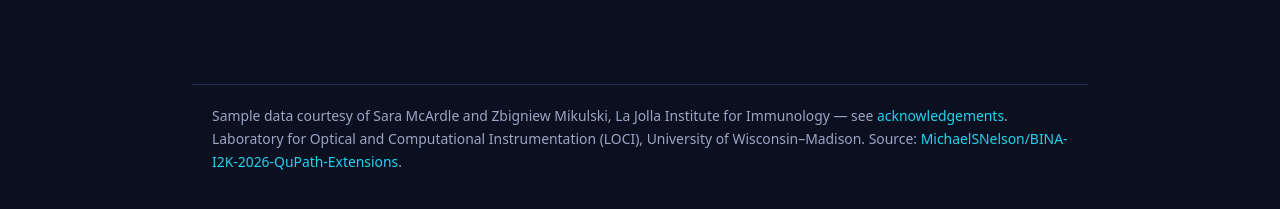
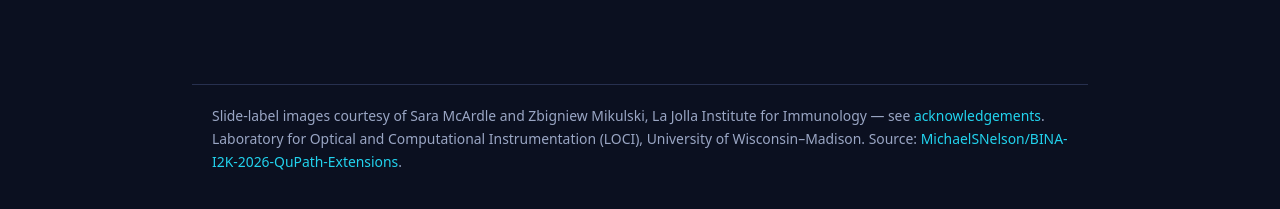
Before and after one commit to MichaelSNelson/BINA-I2K-2026-QuPath-Extensions, a Jekyll site: the page built from SLIDE_OUTLINE.md, in a window 1280 px wide and 900 px high, scrolled down 3345 px. Shown: the part 645-854 px from the top of the window. Built offline with Jekyll 4.4.1, drawn with Linux system fonts in a browser that asks for light colours; our own code applies the rules of GitHub Pages for plain Markdown files.

Commit message:
Open external links in a new tab; rename the Start here section
Download links sent people away from the page they were working
through, so every off-site link now opens in a new tab: set directly on
the landing page's links, and applied by the shared layout script for
the Markdown docs pages.

"Start here" stopped being true once setup moved to the top of the page;
it is now "Additional information and resources".

Also fixes the layout footer, which still said "sample data courtesy of"
LJI on every docs page and was missed when that attribution was
corrected elsewhere.

Claude-Session: https://claude.ai/code/session_01KwiACUr5MacuDvqp74c96o

```diff
--- a/_layouts/default.html
+++ b/_layouts/default.html
@@ -81,7 +81,7 @@ img{max-width:100%; height:auto; border-radius:12px; border:1px solid var(--hair
 {{ content }}
 </main>
 <div class="footer">
-  <p>Sample data courtesy of Sara McArdle and Zbigniew Mikulski, La Jolla Institute for Immunology &mdash;
+  <p>Slide-label images courtesy of Sara McArdle and Zbigniew Mikulski, La Jolla Institute for Immunology &mdash;
   see <a href="{{ site.baseurl }}/docs/acknowledgements.html">acknowledgements</a>.<br>
   Laboratory for Optical and Computational Instrumentation (LOCI), University of Wisconsin&ndash;Madison.
   Source: <a href="https://github.com/MichaelSNelson/BINA-I2K-2026-QuPath-Extensions">MichaelSNelson/BINA-I2K-2026-QuPath-Extensions</a>.</p>
```
Also changed, not shown: other parts of _layouts/default.html (+9 -0 lines), index.html (+6 -6 lines), README.md.
